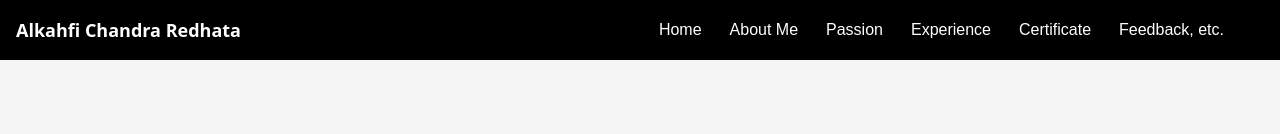
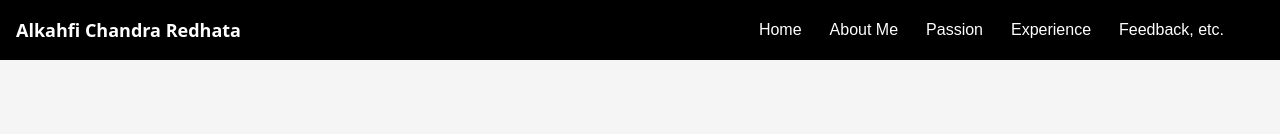
Before and after one commit to alcartaaa/alcartaaa.github.io, a website: page index.html in a window 1280 px wide. Shown: the top 134 px of the page. Drawn offline with nearby package versions, Linux system fonts and the light colour scheme.

Commit message:
hilangin certificate

```diff
--- a/index.html
+++ b/index.html
@@ -19,7 +19,7 @@
             <a href="#aboutme" class="text-white hover:text-yellow-400">About Me</a>
             <a href="#passion" class="text-white hover:text-yellow-400">Passion</a>
             <a href="#experince" class="text-white hover:text-yellow-400">Experience</a>
-            <a href="#work" class="text-white hover:text-yellow-400">Certificate</a>
+            <!--<a href="#work" class="text-white hover:text-yellow-400">Certificate</a> -->
             <a href="#contact" class="text-white hover:text-yellow-400 pr-10">Feedback, etc.</a>
         </div>
         <div class="md:hidden">
```
